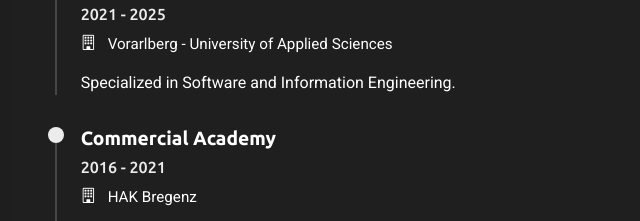
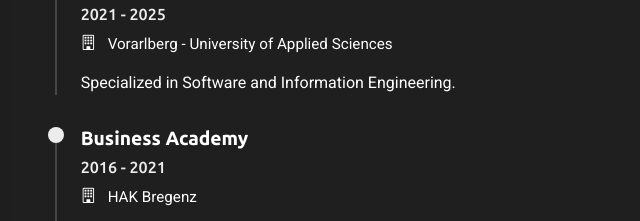
Before and after one commit to zeynozz/portfolio, a plain HTML site: page index.html in a window 1280 px wide. Shown: the part 5263-5484 px from the top of the page, 640-1280 px from the left. Drawn offline with nearby package versions, Linux system fonts and the light colour scheme.

Commit message:
change academy name

```diff
--- a/index.html
+++ b/index.html
@@ -694,7 +694,7 @@
               </div>
 
               <div class="resume-item">
-                <h4>Commercial Academy</h4>
+                <h4>Business Academy</h4>
                 <h5>2016 - 2021</h5>
                 <p class="company"><i class="bi bi-building"></i> HAK Bregenz</p>
                 <p>Fundamentals of Business Informatics - Focus: Accounting and Media Design</p>
```
